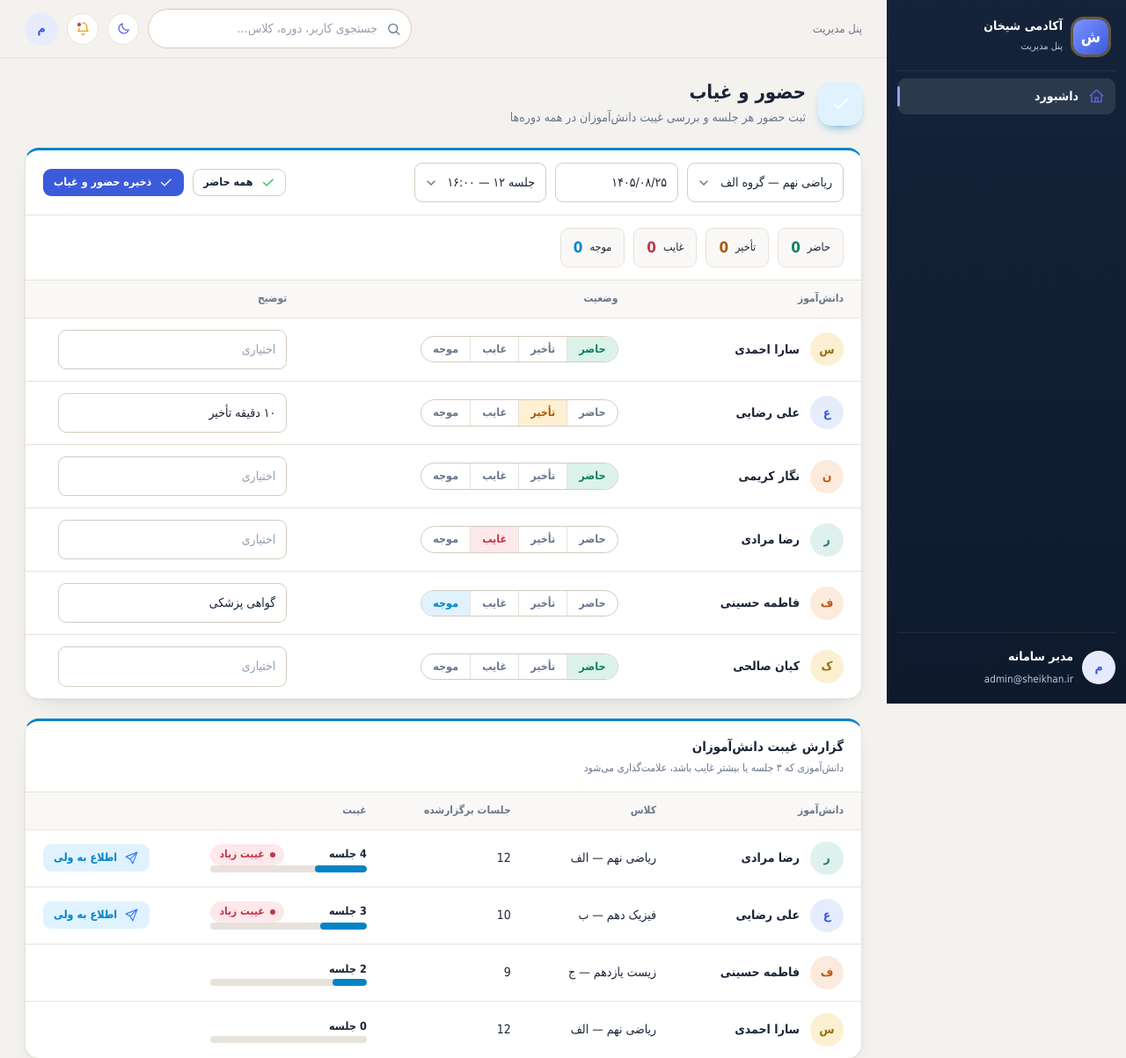
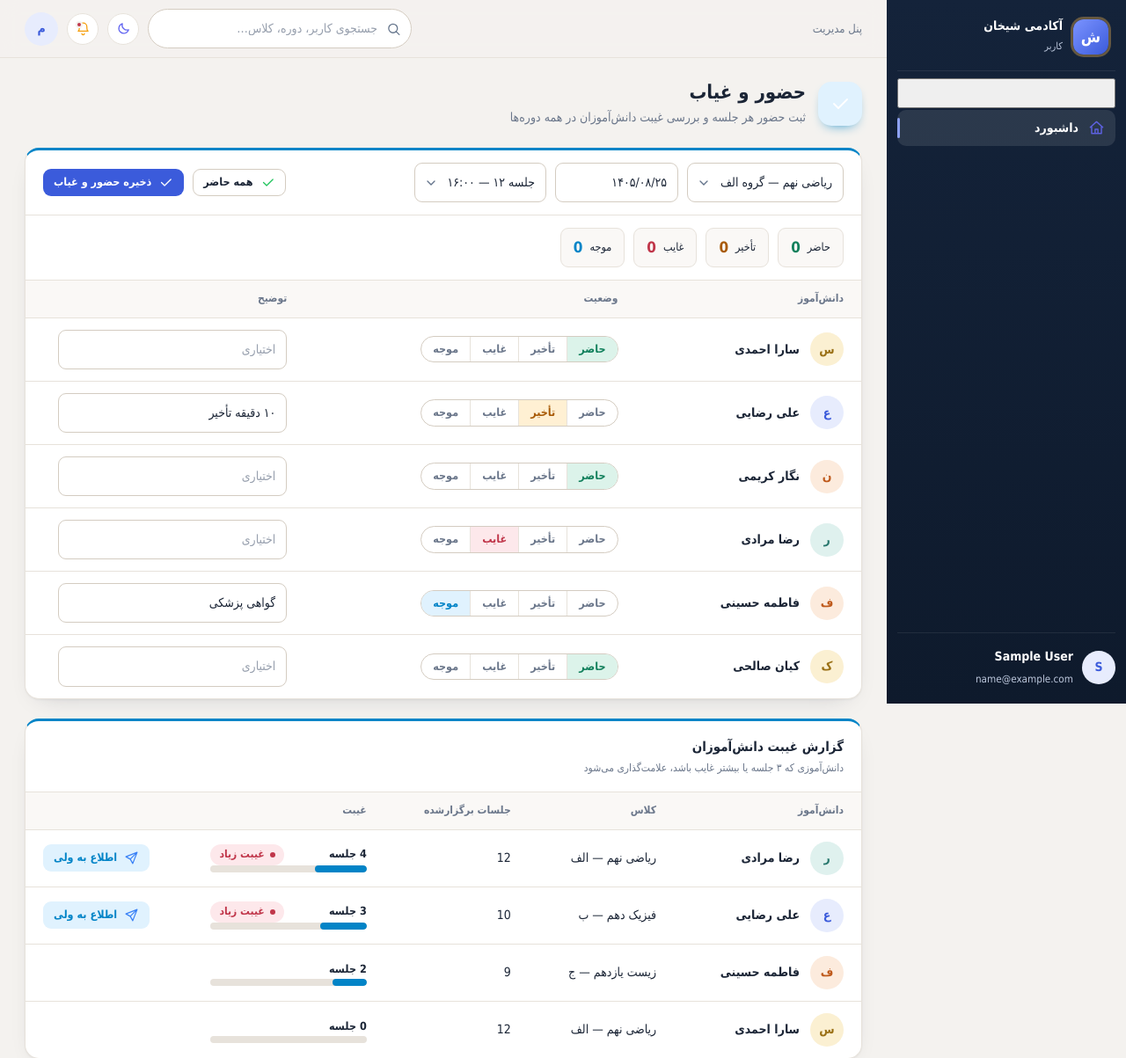
Before and after one commit to MREZA-MJDi/sh, a Laravel app: page /admin/attendance in a window 1280 px wide. Shown: the top 1203 px of the page at 88% size. Run offline with Laravel 12, Linux system fonts and the light colour scheme; the visitor is signed in with stand-in values (Sample User, id 1); data comes from the database, SQL or seed files in the repository; data that the repository does not hold is empty; style sheets or scripts are compiled from the project's sources.

Commit message:
fix(admin): show signed-in role identity and sidebar mini toggle

```diff
--- a/resources/views/admin/partials/sidebar.blade.php
+++ b/resources/views/admin/partials/sidebar.blade.php
@@ -1,8 +1,16 @@
+@php
+  $sidebarUser = auth()->user();
+  $sidebarRole = $sidebarUser?->hasRole('admin') ? 'مدیر سامانه' : ($sidebarUser?->hasRole('teacher') ? 'مدرس' : 'کاربر');
+  $sidebarInitial = mb_substr($sidebarUser?->name ?? 'م', 0, 1);
+@endphp
 <aside class="adm-sidebar" id="adm-sidebar" aria-label="منوی اصلی">
   <a class="adm-brand" href="{{ url('admin') }}">
     <span class="adm-brand-mark">ش</span>
-    <span><strong>آکادمی شیخان</strong><small>پنل مدیریت</small></span>
+    <span><strong>آکادمی شیخان</strong><small>{{ $sidebarRole }}</small></span>
   </a>
+  <button type="button" class="adm-sidebar-mini-toggle" data-admin-sidebar-mini-toggle aria-label="جمع یا باز کردن منو">
+    <x-admin.icon name="panel-left-close"/>
+  </button>
 
   <nav class="adm-nav">
     <a class="adm-nav-link {{ $activeGroup === null ? 'is-active' : '' }}" href="{{ url($nav['home']['url']) }}">
@@ -25,7 +33,7 @@
   </nav>
 
   <div class="adm-side-foot">
-    <span class="adm-avatar">م</span>
-    <div><b>مدیر سامانه</b><br><small>admin@sheikhan.ir</small></div>
+    <span class="adm-avatar">{{ $sidebarInitial }}</span>
+    <div><b>{{ $sidebarUser?->name ?? $sidebarRole }}</b><br><small>{{ $sidebarUser?->email ?? '' }}</small></div>
   </div>
 </aside>
```
